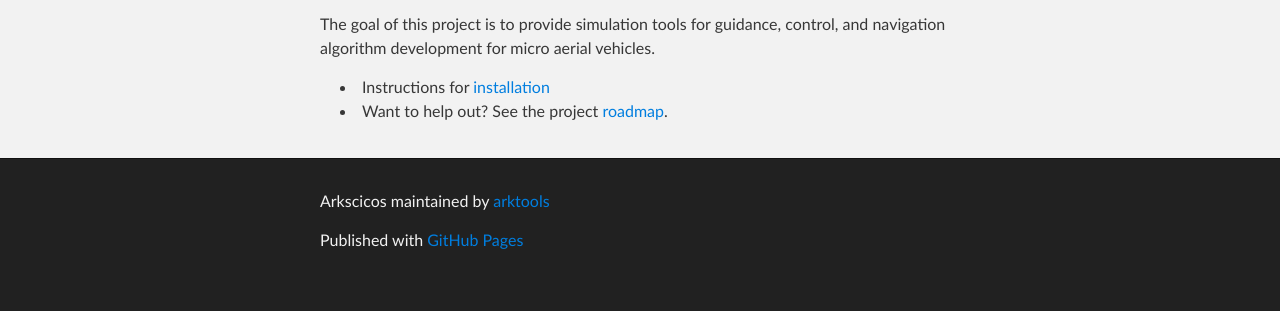
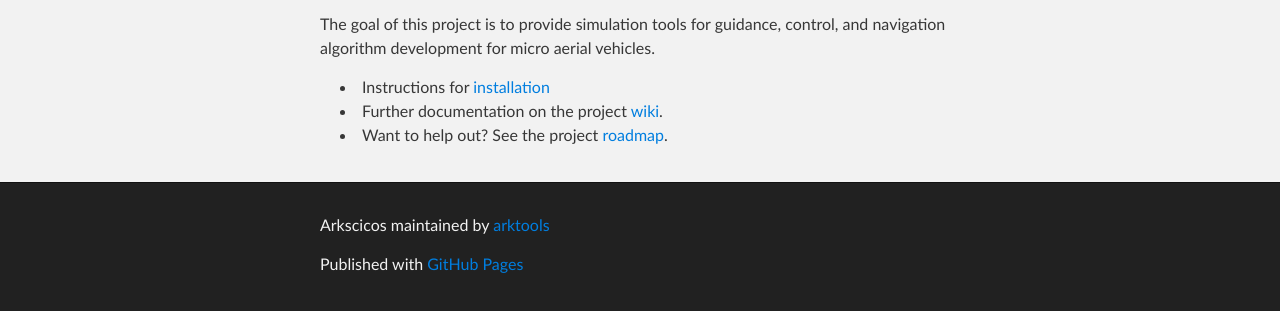
Before and after one commit to arktools/arktoolbox, a plain HTML site: page index.html in a window 1280 px wide. Shown: the part 351-662 px from the top of the page. Drawn offline with Linux system fonts and the light colour scheme.

Commit message:
Added link to project wiki.

```diff
--- a/index.html
+++ b/index.html
@@ -40,6 +40,7 @@
 
 <ul>
 <li>Instructions for <a href="https://github.com/arktools/arktoolbox/wiki/Installation">installation</a></li>
+<li>Further documentation on the project <a href="https://github.com/arktools/arktoolbox/wiki">wiki</a>.</li>
 <li>Want to help out? See the project <a href="https://github.com/arktools/arktoolbox/wiki/Roadmap">roadmap</a>.</li>
 </ul>
       </section>
```
